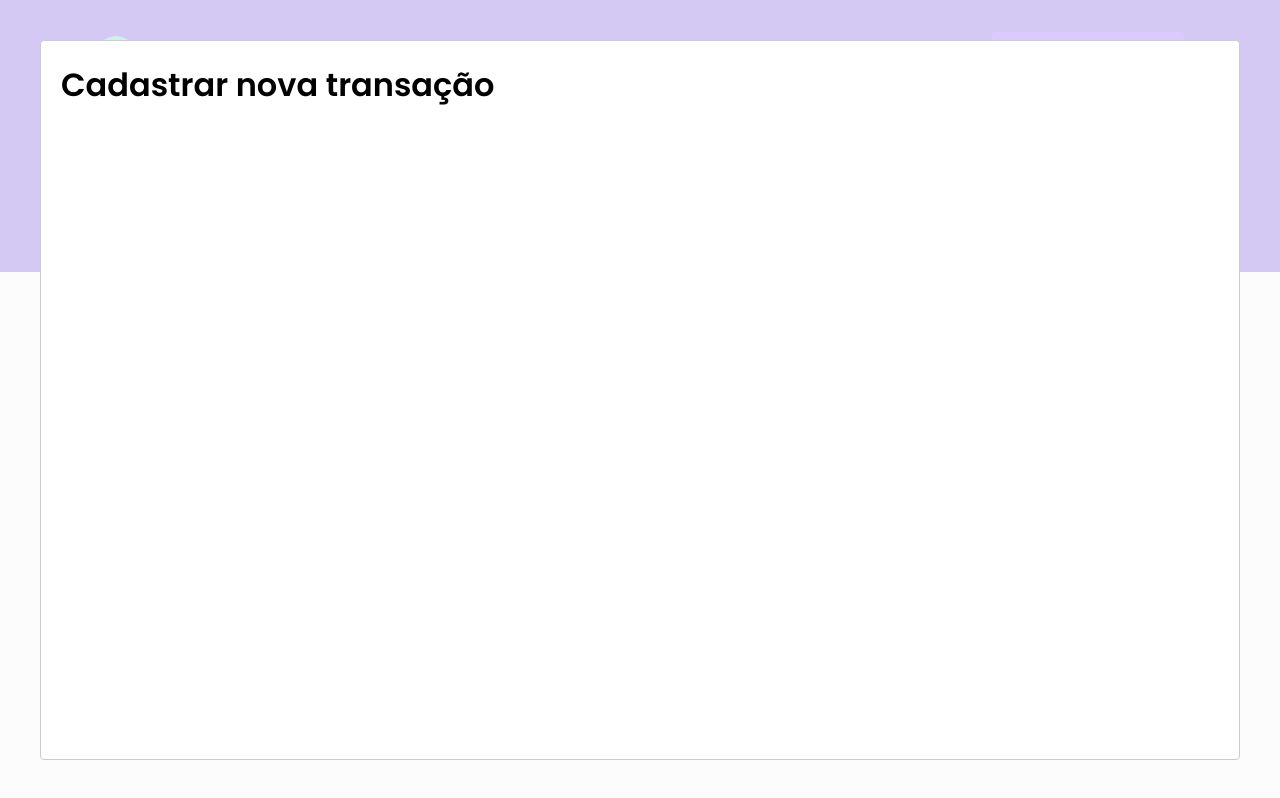
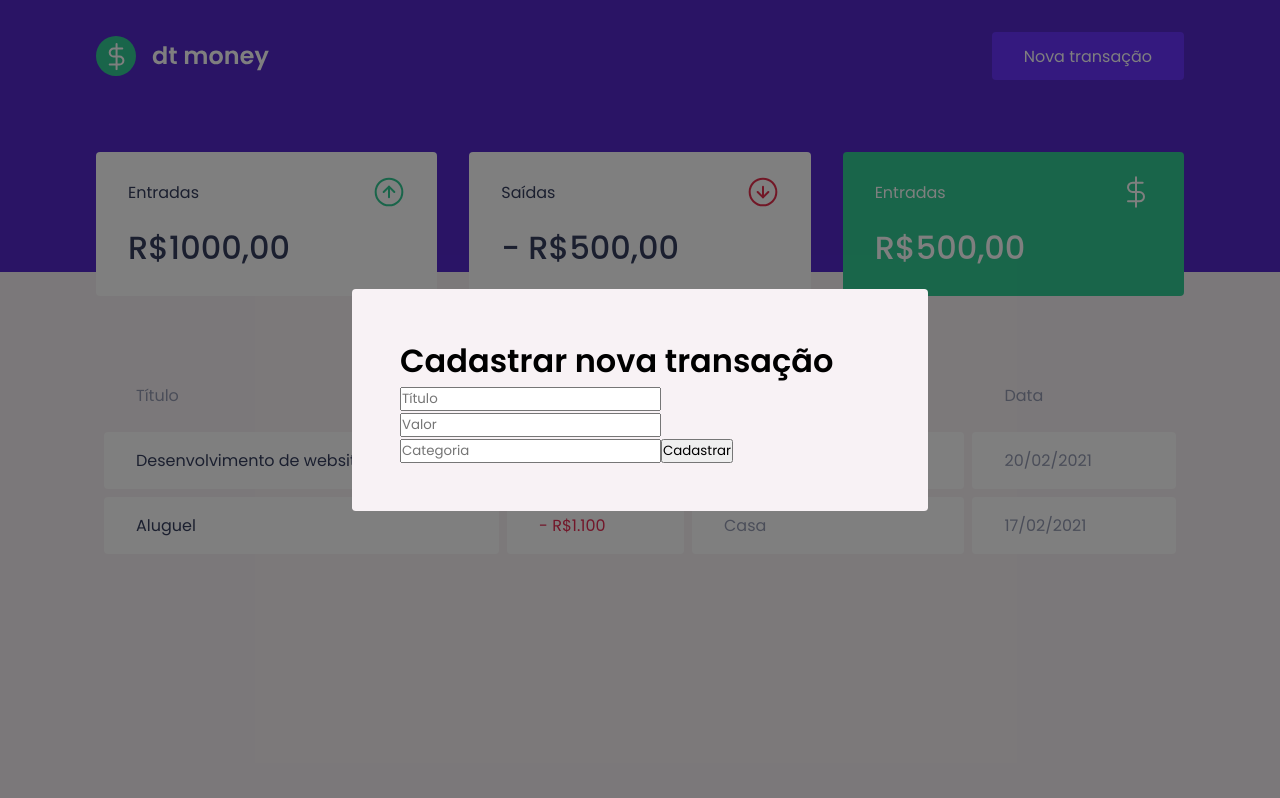
Before and after one commit to SamuelMenecucci/dt-money, a React (Create React App) app: page / in a window 1280 px wide. Both pictures are taken after a click on the button "Nova transação". Built offline with nearby package versions, Linux system fonts and the light colour scheme; no server answers; what miragejs would draw is missing.

Commit message:
modal global stylization

```diff
--- a/src/components/NewTransactionModal/index.tsx
+++ b/src/components/NewTransactionModal/index.tsx
@@ -1,4 +1,5 @@
 import Modal from "react-modal";
+import { Container } from "./styles";
 
 interface NewTransactionModalProps {
   isOpen: boolean;
@@ -10,8 +11,23 @@
   onRequestClose,
 }: NewTransactionModalProps) {
   return (
-    <Modal isOpen={isOpen} onRequestClose={onRequestClose}>
-      <h1>Cadastrar nova transação</h1>
+    <Modal
+      isOpen={isOpen}
+      onRequestClose={onRequestClose}
+      overlayClassName="react-modal-overlay"
+      className="react-modal-content"
+    >
+      <Container>
+        <h1>Cadastrar nova transação</h1>
+
+        <input placeholder="Título" />
+
+        <input type="number" placeholder="Valor" />
+
+        <input placeholder="Categoria" />
+
+        <button type="submit">Cadastrar</button>
+      </Container>
     </Modal>
   );
 }
--- a/src/components/NewTransactionModal/styles.ts
+++ b/src/components/NewTransactionModal/styles.ts
@@ -1,3 +1,3 @@
 import styled from "styled-components";
 
-export const Componente = styled.div``;
+export const Container = styled.form``;
--- a/src/styles/global.ts
+++ b/src/styles/global.ts
@@ -59,4 +59,38 @@
     opacity:0.6;
     cursor: not-allowed;
 }
+
+.react-modal-overlay {
+    //cor de fundo do modal, deixando um pouco transparente
+    background: rgba(0, 0, 0, 0.5);
+
+    //para pegar a tela inteira
+    position: fixed;
+    top: 0;
+    bottom: 0;
+    right: 0;
+    left: 0;
+
+    //alinhar o modal ao centro
+    display: flex;
+    align-items: center;
+    justify-content: center;
+
+  }
+
+  .react-modal-content {
+      //para pegar a tela inteira
+      width: 100%;
+
+      //deixar o modal pegando a tela inteira apenas se a tela for menor do que 576px
+      max-width:576px;
+
+      background: var(--background);
+      padding: 3rem;
+
+      //relative para conseguirmos posicionar o nosso botao ou qualquer outro conteudo utilizando position absolute
+      position: relative;
+
+      border-radius: 0.24rem;
+  }
 `;
```
